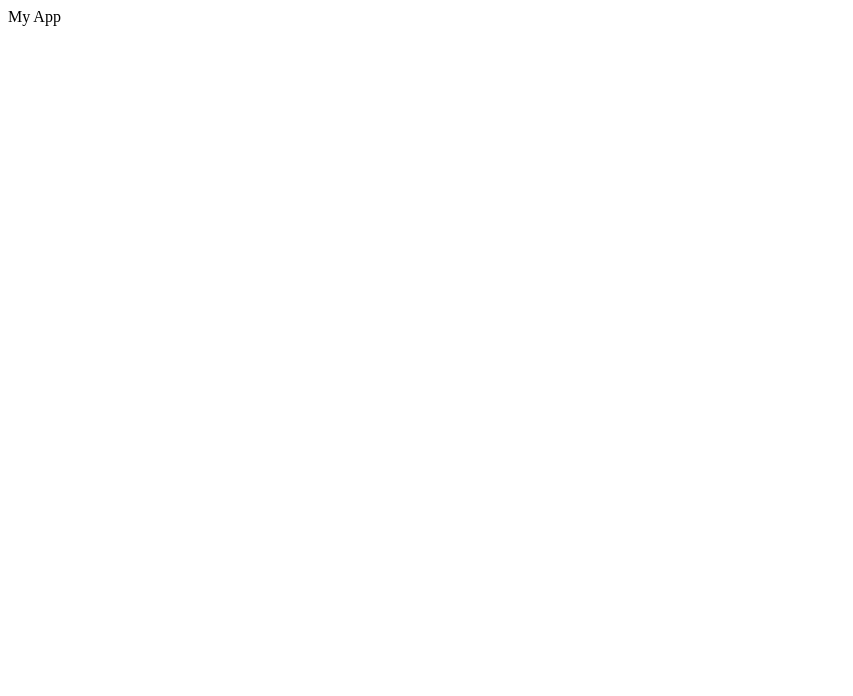
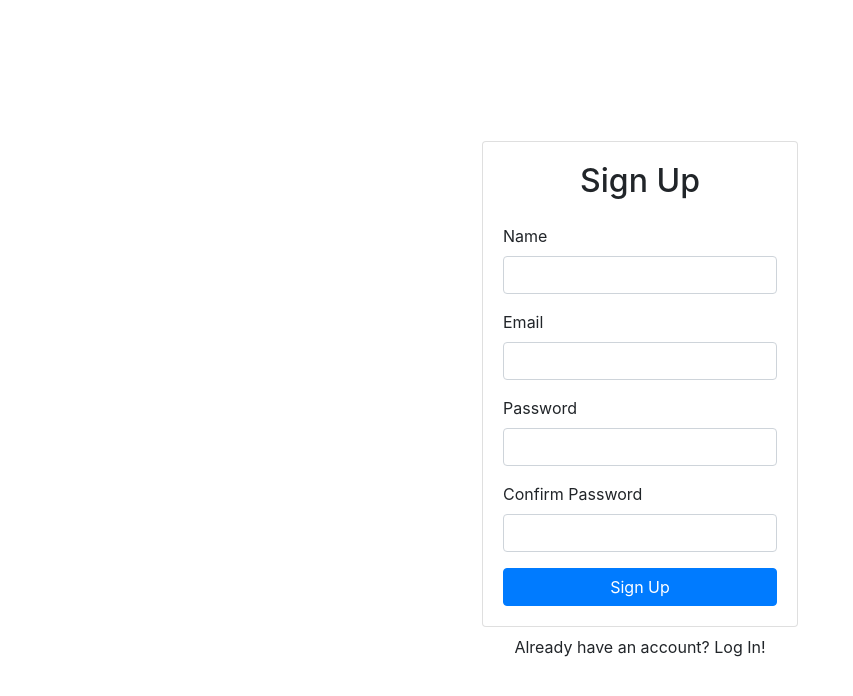
Before and after one commit to mishra7731/FirebaseAuth, a React (Create React App) app: page /login in a window 1280 px wide. Shown: the top 696 px of the page, without its empty margins (0-853 px from the left). Built offline with nearby package versions, Linux system fonts and the light colour scheme.

Commit message:
Signup component created

```diff
--- a/package.json
+++ b/package.json
@@ -6,7 +6,10 @@
     "@testing-library/jest-dom": "^5.11.8",
     "@testing-library/react": "^11.2.2",
     "@testing-library/user-event": "^12.6.0",
+    "bootstrap": "^4.5.3",
+    "firebase": "^8.2.1",
     "react": "^17.0.1",
+    "react-bootstrap": "^1.4.0",
     "react-dom": "^17.0.1",
     "react-scripts": "4.0.1",
     "web-vitals": "^0.2.4"
--- a/src/App.js
+++ b/src/App.js
@@ -1,7 +1,10 @@
 import React from 'react';
+import Signup from './components/Signup';
 
 function App() {
- return <div>My App</div>;
+ return <div>
+     <Signup/>
+   </div>;
 }
 
 export default App;
--- /dev/null
+++ b/src/components/Signup.js
@@ -0,0 +1,51 @@
+import React, {useRef} from 'react';
+import {Button, Card, Form, Alert, Container} from 'react-bootstrap';
+
+const Signup = () => {
+    const nameRef = useRef();
+    const emailRef = useRef();
+    const passwordRef = useRef();
+    const confirmPasswordRef = useRef();
+
+    return(
+        <Container
+            className = "d-flex align-items-center justify-content-center"
+            style={{ minHeight: "100vh" }}>
+            <div classname = "w-100" style = {{ maxWidth: "400px" }}>
+            <Card>
+                <Card.Body>
+                    <h2 className = 'text-center mb-4'> Sign Up</h2>
+                    <Form>
+                        <Form.Group id = 'name'>
+                            <Form.Label>Name</Form.Label>
+                            <Form.Control ref={nameRef} type = 'text' required/>
+                        </Form.Group>
+                        <Form.Group id = 'email'>
+                            <Form.Label>Email</Form.Label>
+                            <Form.Control ref={emailRef} type = 'email' required/>
+                        </Form.Group>
+                        <Form.Group id = 'password'>
+                            <Form.Label>Password</Form.Label>
+                            <Form.Control ref={passwordRef} type = 'password' required/>
+                        </Form.Group>
+                        <Form.Group id = 'confirm-password'>
+                            <Form.Label>Confirm Password</Form.Label>
+                            <Form.Control ref={confirmPasswordRef} type = "password" required/>
+                        </Form.Group>
+                        <Button className = "w-100" type = "submit">
+                            Sign Up
+                        </Button>
+                    </Form>
+                </Card.Body>
+            </Card>
+            <div className = "w-100 text-center mt-2">
+                Already have an account? Log In!
+
+            </div>
+            </div>
+        </Container>
+
+    );
+};
+
+export default Signup;
--- a/src/index.js
+++ b/src/index.js
@@ -1,6 +1,7 @@
 import React from 'react';
 import ReactDOM from 'react-dom';
 import App from './App';
+import 'bootstrap/dist/css/bootstrap.min.css';
 
 ReactDOM.render(
   <React.StrictMode>
```
Also changed, not shown: src/context/AuthContext.js (added, +8 -0 lines), src/firebase.js (+17 -0 lines), src/components/Dashboard.js (added), src/components/Login.js (added), src/components/UpdateProfile.js (added), 2 other files (tests, documents, lock files or other folders).
